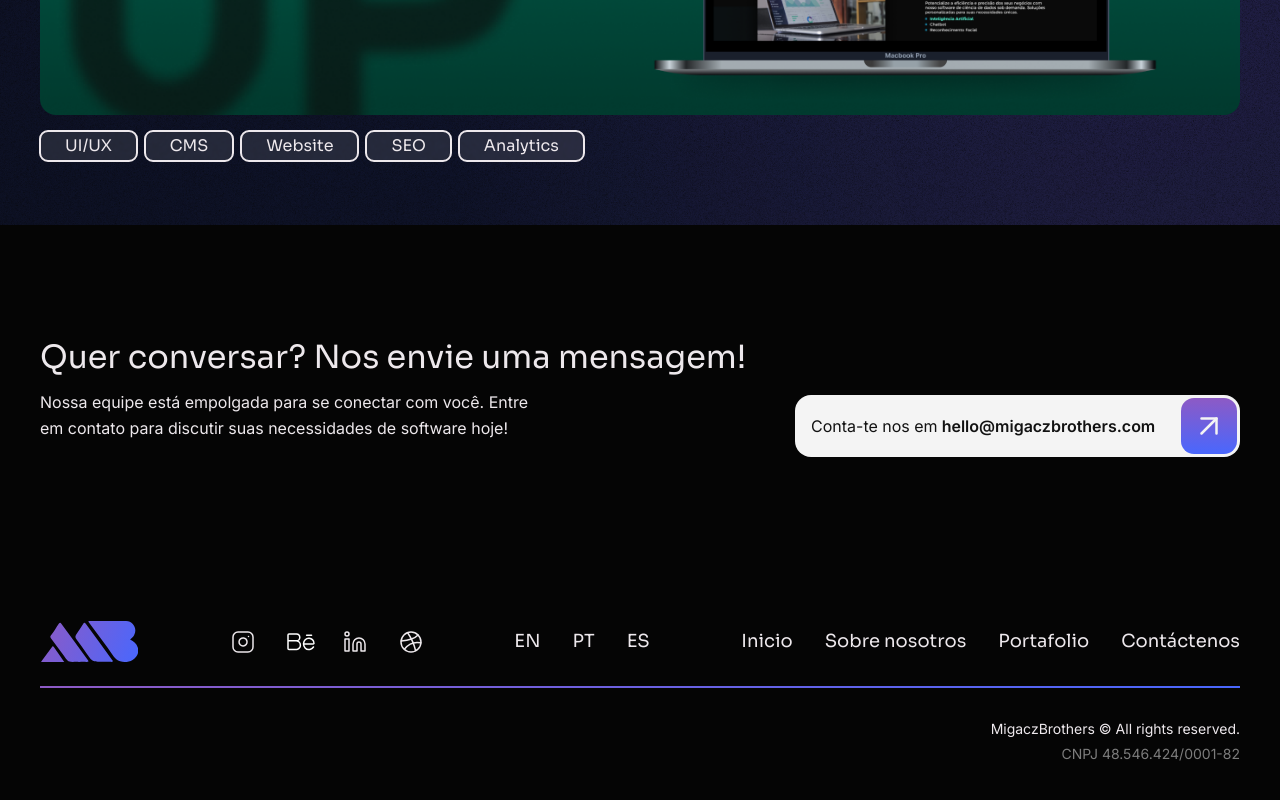
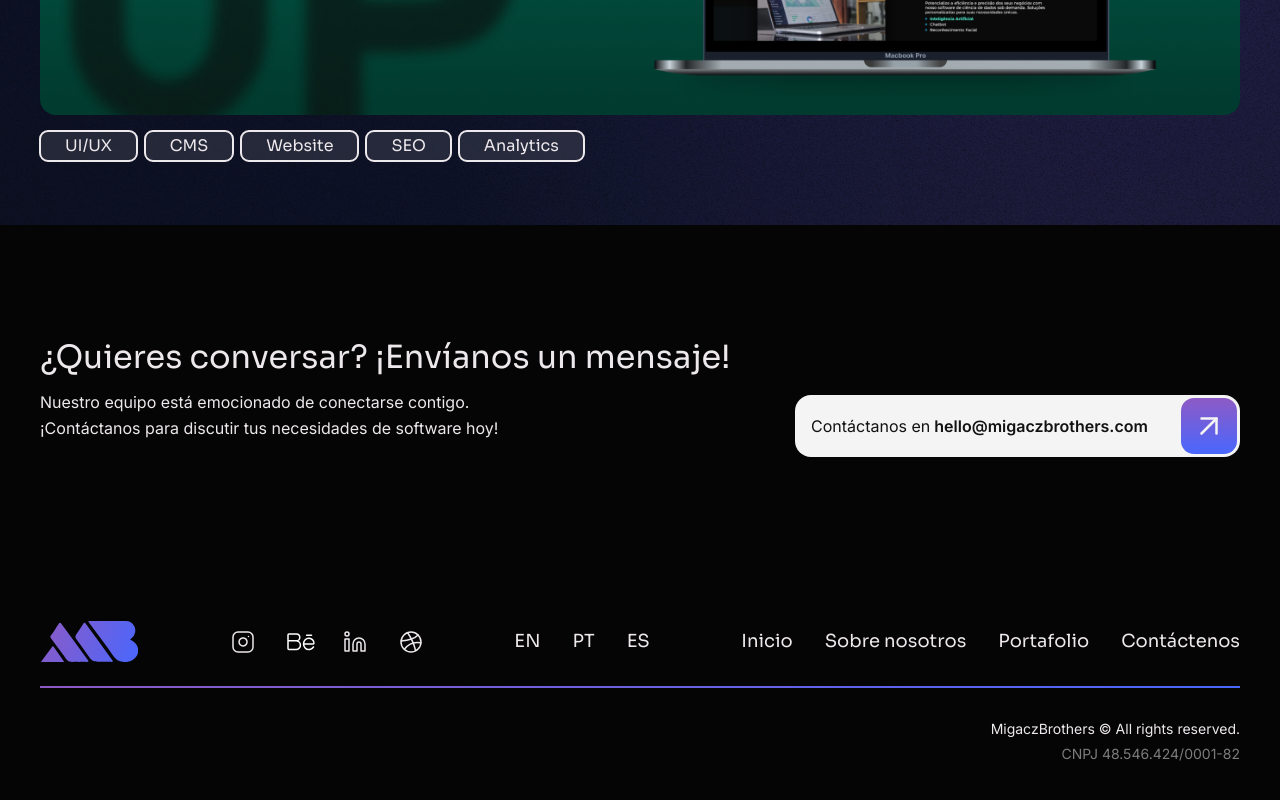
Before and after one commit to Migacz-Brothers/migacz-brothers, a Next.js app: page /es in a window 1280 px wide. Shown: the part 3827-4627 px from the top of the page. Built offline with nearby package versions, Linux system fonts and the light colour scheme.

Commit message:
add contact us spanish version

```diff
--- a/app/es/page.tsx
+++ b/app/es/page.tsx
@@ -73,9 +73,9 @@ export default function Home() {
           }
         />
         <ContactUs
-          title='Quer conversar? Nos envie uma mensagem!'
-          paragraph='Nossa equipe está empolgada para se conectar com você. Entre em contato para discutir suas necessidades de software hoje!'
-          textButton='Conta-te nos em'
+          title='¿Quieres conversar? ¡Envíanos un mensaje!'
+          paragraph='Nuestro equipo está emocionado de conectarse contigo. ¡Contáctanos para discutir tus necesidades de software hoy!'
+          textButton='Contáctanos en'
         />
       </main>
       <Footer
```
